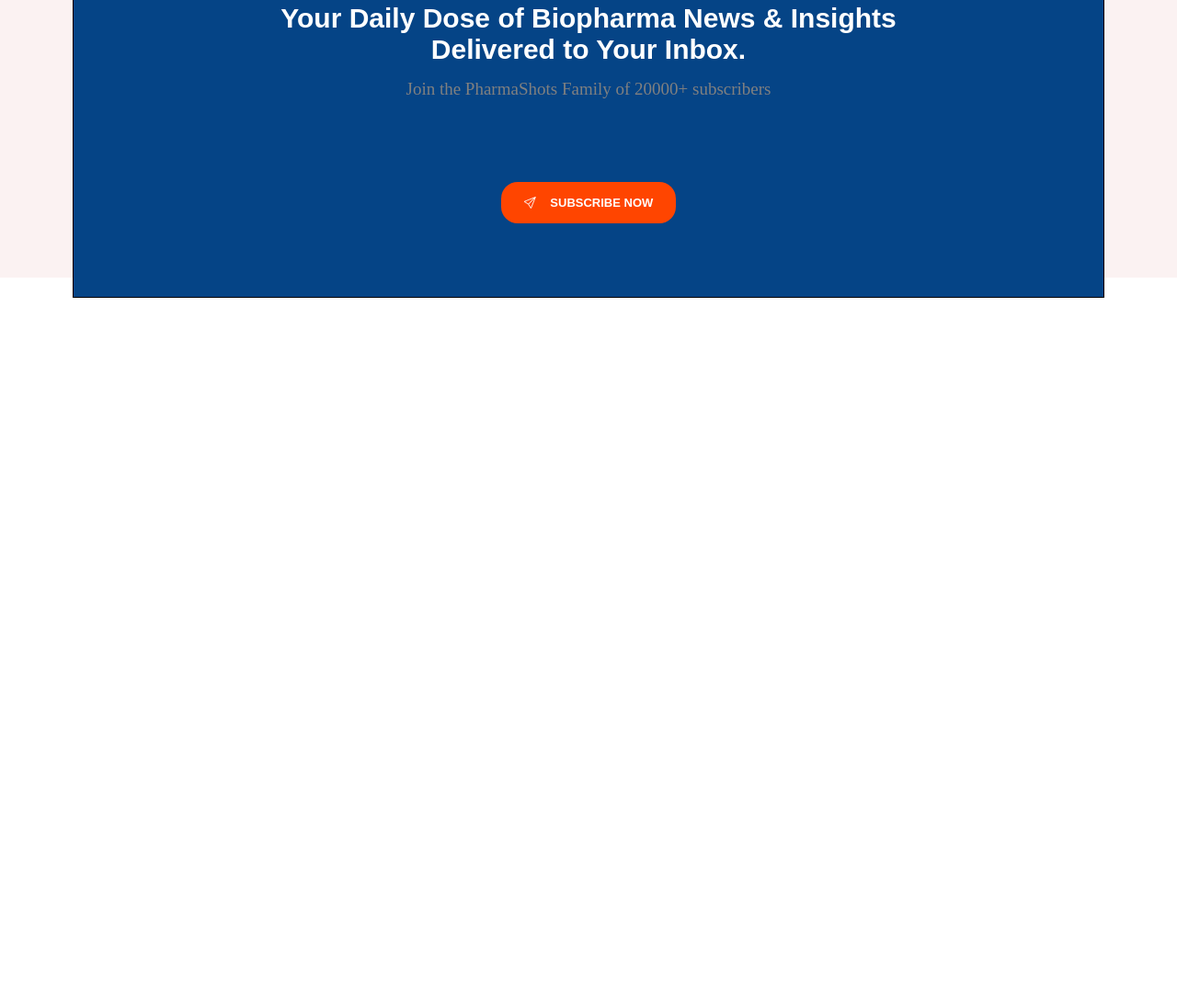
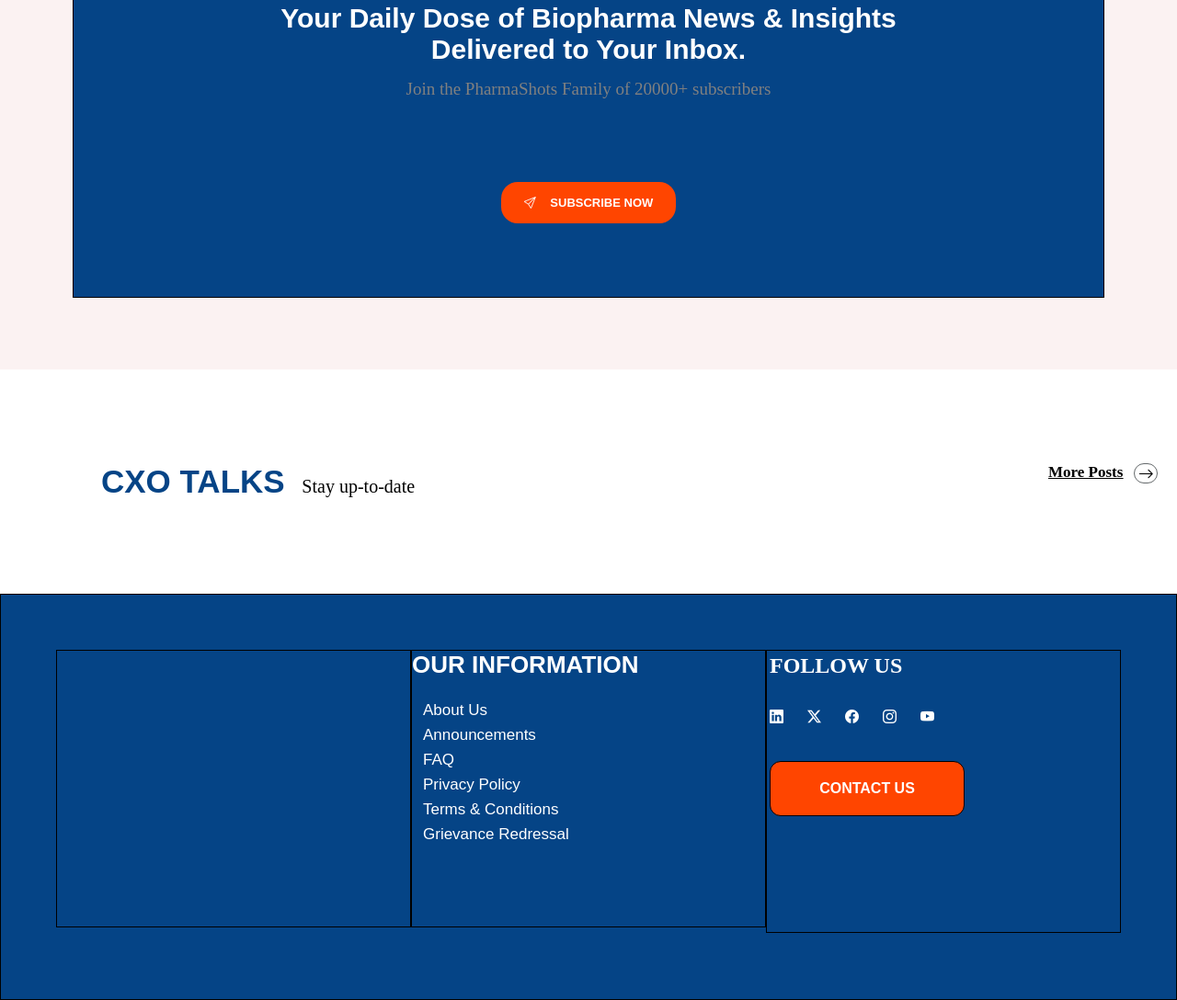
Before and after one commit to KishorPawar648/companyRepo, a website: page index.html in a window 1280 px wide. Shown: the part 3954-5042 px from the top of the page at 92% size. Before the commit the page ends 4278 px from the top, so only its background shows below. Drawn offline with nearby package versions, Linux system fonts and the light colour scheme.

Commit message:
I am adding a footer that contain navigation btn and address

```diff
--- a/index.html
+++ b/index.html
@@ -1,19 +1,22 @@
 <!DOCTYPE html>
 <html lang="en">
+
 <head>
     <meta charset="UTF-8">
     <meta name="viewport" content="width=device-width, initial-scale=1.0">
-    <title>Pharma shots</title>
+    <title>Home-PharmaShots</title>
     <link rel="stylesheet" href="./style.css">
     <link rel="stylesheet" href="node_modules/bootstrap-icons/font/bootstrap-icons.css">
 </head>
+
 <body>
     <header>
         <div class="brand-name">
 
             <div>
                 <div class="brand-title"><i class="bi bi-bullseye"></i> Pharma <span>Shots</span></div>
-        <div class="sub-title"><span class="sub-title-1">Illuminate</span> <span class="sub-title-2">.Innovate.</span> <span class="sub-title-3">Inspire</span></div>
+                <div class="sub-title"><span class="sub-title-1">Illuminate</span> <span
+                        class="sub-title-2">.Innovate.</span> <span class="sub-title-3">Inspire</span></div>
             </div>
         </div>
         <div class="nav-bar-button">
@@ -91,31 +94,34 @@
             <div class="cards">
                 <div class="card-1">
                     <div class="card-header">
-                    <img src="public/images/pulse.png" width="360" >
+                        <img src="public/images/pulse.png" width="360">
                     </div>
 
                     <div class="card-body">
-                    <p>pulse biosciences Receives the US FDA IDE Approvat to Initiate Study for nsPFA System in Paroxysmal Atrial Fibrillation (PAF)</p>
+                        <p>pulse biosciences Receives the US FDA IDE Approvat to Initiate Study for nsPFA System in
+                            Paroxysmal Atrial Fibrillation (PAF)</p>
                     </div>
                 </div>
 
                 <div class="card-2">
                     <div class="card-header">
-                    <img src="public/images/Abbott.png" width="360" >
+                        <img src="public/images/Abbott.png" width="360">
                     </div>
 
                     <div class="card-body">
-                    <p>Abbott Reports  FDA Clearance and CE Mark Approval of its Amplatzer Piccolo Delivery System for Premature Babies with a Hole in the Heart. </p>
+                        <p>Abbott Reports FDA Clearance and CE Mark Approval of its Amplatzer Piccolo Delivery System
+                            for Premature Babies with a Hole in the Heart. </p>
                     </div>
                 </div>
 
                 <div class="card-3">
                     <div class="card-header">
-                    <img src="public/images/Elanco.png"width="360" >
+                        <img src="public/images/Elanco.png" width="360">
                     </div>
 
                     <div class="card-body">
-                    <p>Elanco's Credelio Quattro CA1 Receives the FDA's Conditional Approval to Treat  New World screwworm infestations in Dogs</p>
+                        <p>Elanco's Credelio Quattro CA1 Receives the FDA's Conditional Approval to Treat New World
+                            screwworm infestations in Dogs</p>
                     </div>
                 </div>
             </div>
@@ -127,31 +133,34 @@
             <div class="cards">
                 <div class="card-1">
                     <div class="card-header">
-                    <img src="public/images/Lilly.png" width="360" >
+                        <img src="public/images/Lilly.png" width="360">
                     </div>
 
                     <div class="card-body">
-                    <p>pulse biosciences Receives the US FDA IDE Approvat to Initiate Study for nsPFA System in Paroxysmal Atrial Fibrillation (PAF)</p>
+                        <p>pulse biosciences Receives the US FDA IDE Approvat to Initiate Study for nsPFA System in
+                            Paroxysmal Atrial Fibrillation (PAF)</p>
                     </div>
                 </div>
 
                 <div class="card-2">
                     <div class="card-header">
-                    <img src="public/images/Johnson.png" width="360" >
+                        <img src="public/images/Johnson.png" width="360">
                     </div>
 
                     <div class="card-body">
-                    <p>Abbott Reports  FDA Clearance and CE Mark Approval of its Amplatzer Piccolo Delivery System for Premature Babies with a Hole in the Heart. </p>
+                        <p>Abbott Reports FDA Clearance and CE Mark Approval of its Amplatzer Piccolo Delivery System
+                            for Premature Babies with a Hole in the Heart. </p>
                     </div>
                 </div>
 
                 <div class="card-3">
                     <div class="card-header">
-                    <img src="public/images/Takeda.png"width="360" >
+                        <img src="public/images/Takeda.png" width="360">
                     </div>
 
                     <div class="card-body">
-                    <p>Elanco's Credelio Quattro CA1 Receives the FDA's Conditional Approval to Treat  New World screwworm infestations in Dogs</p>
+                        <p>Elanco's Credelio Quattro CA1 Receives the FDA's Conditional Approval to Treat New World
+                            screwworm infestations in Dogs</p>
                     </div>
                 </div>
             </div>
@@ -181,5 +190,56 @@
         </main>
     </section>
 
+
+    <footer>
+
+        <div class="footer-text-container">
+            <div class="footer-text">
+                <span class="footer-text-main">CXO TALKS </span> <span>Stay up-to-date</span>
+            </div>
+
+            <div class="footer-more-btn">
+                <span class="more-post-btn">More Posts</span>
+                <div class="more-arrow"><i class="bi bi-arrow-right"></i></div>
+            </div>
+        </div>
+
+
+
+        <div class="footer-main-container">
+            <div class="footer-columns">
+                <div class="first-col">
+
+                </div>
+                <div class="second-col">
+                    <h1>OUR INFORMATION</h1>
+                    <ul>
+                        <li>About Us</li>
+                        <li>Announcements</li>
+                        <li>FAQ</li>
+                        <li>Privacy Policy</li>
+                        <li>Terms & Conditions</li>
+                        <li>Grievance Redressal</li>
+                    </ul>
+                </div>
+                <div class="third-col">
+                    <h2>FOLLOW US</h2>
+                    <span class="bi bi-linkedin"></span>
+                    <span class="bi bi-twitter-x"></span>
+                    <span class="bi bi-facebook"></span>
+                    <span class="bi bi-instagram"></span>
+                    <span class="bi bi-youtube"></span>
+
+
+                    <div class="contact-btn">
+                        CONTACT US
+                    </div>
+                </div>
+            </div>
+        </div>
+
+    </footer>
+
 </body>
+
 </html>
--- a/style.css
+++ b/style.css
@@ -245,7 +245,7 @@
 
 .inbox-main-container{
     padding-top: 80px;
-    height: 400px;
+    height: 500px;
     background-color: rgb(251, 242, 242);
     justify-items: center;
 }
@@ -260,6 +260,7 @@
     text-align: center;
     justify-items: center;
     color: white;
+    box-shadow: 0.6px 0.4px solid rgb(5, 68, 134);
 }
 
 .sub-container-subscribe-btn{
@@ -294,3 +295,130 @@
 .sub-container-subscribe-btn span{
     padding-right: 12px;
 }
+
+.footer-text-container{
+    margin-top: 82px;
+    margin-bottom: 82px;
+    padding: 20px;
+    display: flex;
+    justify-content: space-between;
+}
+
+.footer-text-main{
+    color: rgb(5, 68, 134) ;
+    font-size: 35px;
+    font-family: arial ;
+    font-weight: 600;
+    margin-right: 9px;
+    margin-left: 90px;
+}
+
+.footer-text-main~span{
+    font-size: 20px;
+}
+
+.more-arrow {
+    width: 20px;
+    height: 16px ;
+    border: 0.1px solid rgb(100, 105, 107);
+    opacity: 0.1px;
+    border-radius: 40px;
+
+    text-align: center;
+    padding-top: 43px;
+    padding: 2px;
+
+}
+
+.more-post-btn{
+    text-decoration: underline;
+    margin-left: -120px;
+    padding-right: 12px;
+}
+
+.footer-more-btn{
+    display: flex;
+    text-decoration: underline;
+    font-size: 17px;
+    color: black;
+    font-weight: bold;
+    cursor: pointer;
+}
+
+.footer-main-container{
+    padding-top: 40px;
+    height: 400px;
+    border: 1px solid black;
+    background-color: rgb(5, 68, 134) ;
+}
+
+.first-col{
+    height: 300px;
+    border: 1px solid black;
+}
+
+.second-col{
+    height: 300px;
+    border: 1px solid black;
+
+}
+
+.second-col ul{
+    list-style: none;
+    color: white;
+    font-size: 17px;
+    line-height: 27px;
+    font-family: Arial, Helvetica, sans-serif;
+    font-weight: 200px  ;
+}
+
+.third-col{
+    height: 300px;
+    border: 1px solid black;
+}
+
+.footer-columns{
+    /* padding-top: 40px; */
+    display: grid;
+    grid-template-columns: 4fr 4fr 4fr;
+    padding: 20px;
+    padding-left: 60px;
+    padding-right: 60px;
+}
+
+.second-col h1{
+    padding-bottom: 20px;
+    font-family: Arial, Helvetica, sans-serif;
+    font-weight: bold;
+    color: white;
+    font-size: 26px;
+}
+
+.third-col span{
+    padding-right: 22px;
+    font-size: 15px;
+}
+.third-col{
+    color: white;
+    padding: 3px;
+}
+
+.third-col h2{
+    padding-bottom: 33px;
+}
+.contact-btn{
+    margin-top: 39px;
+    height: 12px;
+    width: 170px;
+    padding: 20px;
+    padding-bottom: 26px;
+    border: 1px solid black;
+    background-color: orangered;
+    text-align: center;
+    justify-content: center;
+    cursor: pointer;
+    border-radius: 12px;
+    font-family: Arial, Helvetica, sans-serif;
+    font-weight: bold;
+
+}
```
Lines whose indentation alone changed are shown as unchanged.
